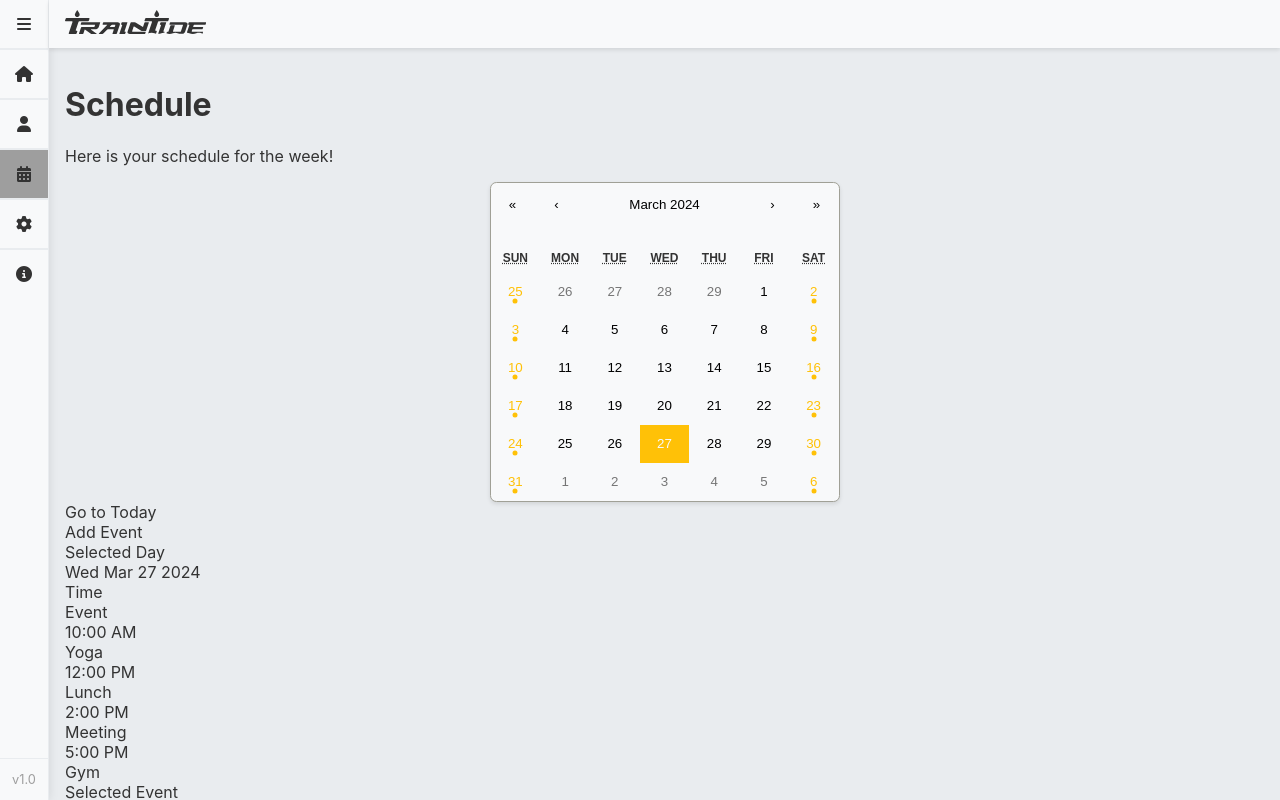
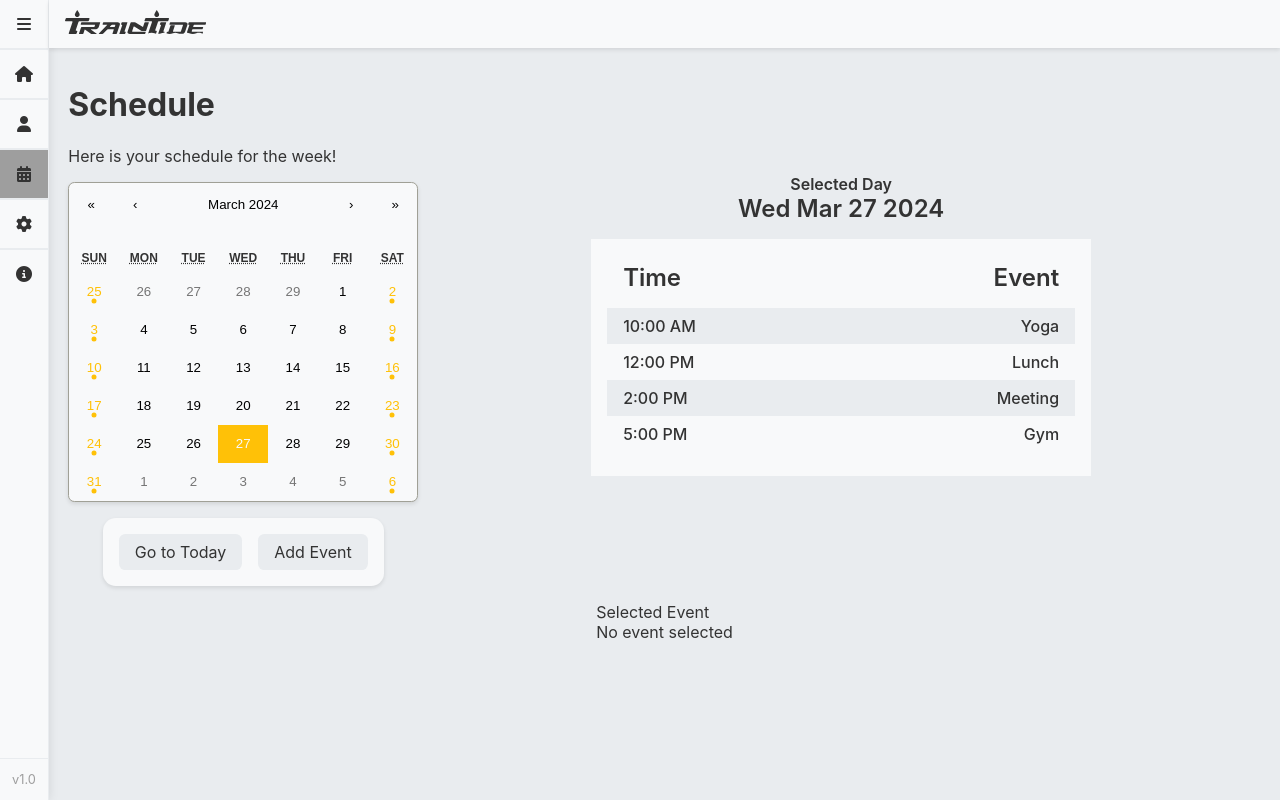
Before and after one commit to rycid/3005Proj, a React (Create React App) app in the folder traintide/: page /schedule in a window 1280 px wide. Built offline with nearby package versions, Linux system fonts and the light colour scheme.

Commit message:
Update Schedule.scss styles

```diff
--- a/traintide/src/views/styles/Schedule.scss
+++ b/traintide/src/views/styles/Schedule.scss
@@ -1,11 +1,16 @@
 .schedule{
     display: flex;
-    flex-direction: column;
+    flex-wrap: wrap;
+    align-items: center;
+    justify-content: space-evenly;
 
     width: 100%;
+
     // height: 100%;
     padding: 1rem;
     box-sizing: border-box;
+
+    .schedule-wrapper-1{
         .react-calendar{
             border-radius: var(--border-radius-small);
             margin-bottom: 1rem;
@@ -50,4 +55,131 @@
                 }
             }
         }
+        .schedule-actions{
+            display: flex;
+            flex-direction: row;
+            align-items: center;
+            justify-content: space-between;
+            width: fit-content;
+            margin: 1em auto;
+            padding: 1rem;
+            gap: 1rem;
+
+            box-sizing: border-box;
+            background-color: var(--color-background);
+            border-radius: var(--border-radius-medium);
+            box-shadow: 0 2px 4px rgba(0,0,0,0.1);
+
+            .action{
+                padding: 0.5rem 1rem;
+                background-color: var(--color-background-2);
+                border-radius: var(--border-radius-small);
+                cursor: pointer;
+                transition: all 0.3s;
+
+                &:hover{
+                    background-color: var(--color-primary);
+                    color: var(--color-background);
                 }
+            }
+        }
+    }
+    .schedule-wrapper-2{
+        display: flex;
+        flex-direction: column;
+        align-items: center;
+        justify-content: center;
+        width: 70%;
+        // height: 100%;
+        .schedule-selected-day{
+            display: flex;
+            flex-direction: column;
+            align-items: center;
+            justify-content: center;
+            transition: all 0.3s;
+
+            .label{
+                font-size: 1rem;
+                font-weight: 600;
+                color: var(--color-text);
+            }
+            .date{
+                font-size: 1.5rem;
+                font-weight: 600;
+                color: var(--color-text);
+            }
+        }
+        .schedule-list{
+            display: flex;
+            flex-direction: column;
+            align-items: center;
+            height: 100%;
+            justify-content: start;
+            width: 100%;
+            max-width: 500px;
+            margin: 1em auto;
+            padding: 1rem;
+            box-sizing: border-box;
+            background-color: var(--color-background);
+            .list-header{
+                display: flex;
+                flex-direction: row;
+                align-items: center;
+                justify-content: space-between;
+                width: 100%;
+                padding: 0.5rem 1rem;
+                box-sizing: border-box;
+                .label{
+                    font-size: 1.5rem;
+                    font-weight: 600;
+                    color: var(--color-text);
+                }
+            }
+            .schedule-items{
+                display: flex;
+                flex-direction: column;
+                align-items: center;
+                justify-content: center;
+                width: 100%;
+                padding: 0.5rem 1rem;
+
+                .item{
+                    display: flex;
+                    flex-direction: row;
+                    align-items: center;
+                    justify-content: space-between;
+                    width: 100%;
+                    padding: 0.5rem 1rem;
+                    box-sizing: border-box;
+                    transition: var(--transition);
+                    cursor: pointer;
+                    .time{
+                        font-size: 1rem;
+                        font-weight: 500;
+                        color: var(--color-text);
+                    }
+                    .event{
+                        font-size: 1rem;
+                        font-weight: 500;
+                        color: var(--color-text);
+
+                    }
+
+                    &:nth-of-type(odd){
+                        background-color: var(--color-background-2);
+                    }
+
+                    &:hover{
+                        background-color: var(--color-primary);
+                        box-shadow: 0 2px 4px rgba(0,0,0,0.1);
+                    }
+
+                }
+
+
+            }
+        }
+    }
+
+
+}
```
Lines whose indentation alone changed are shown as unchanged.
